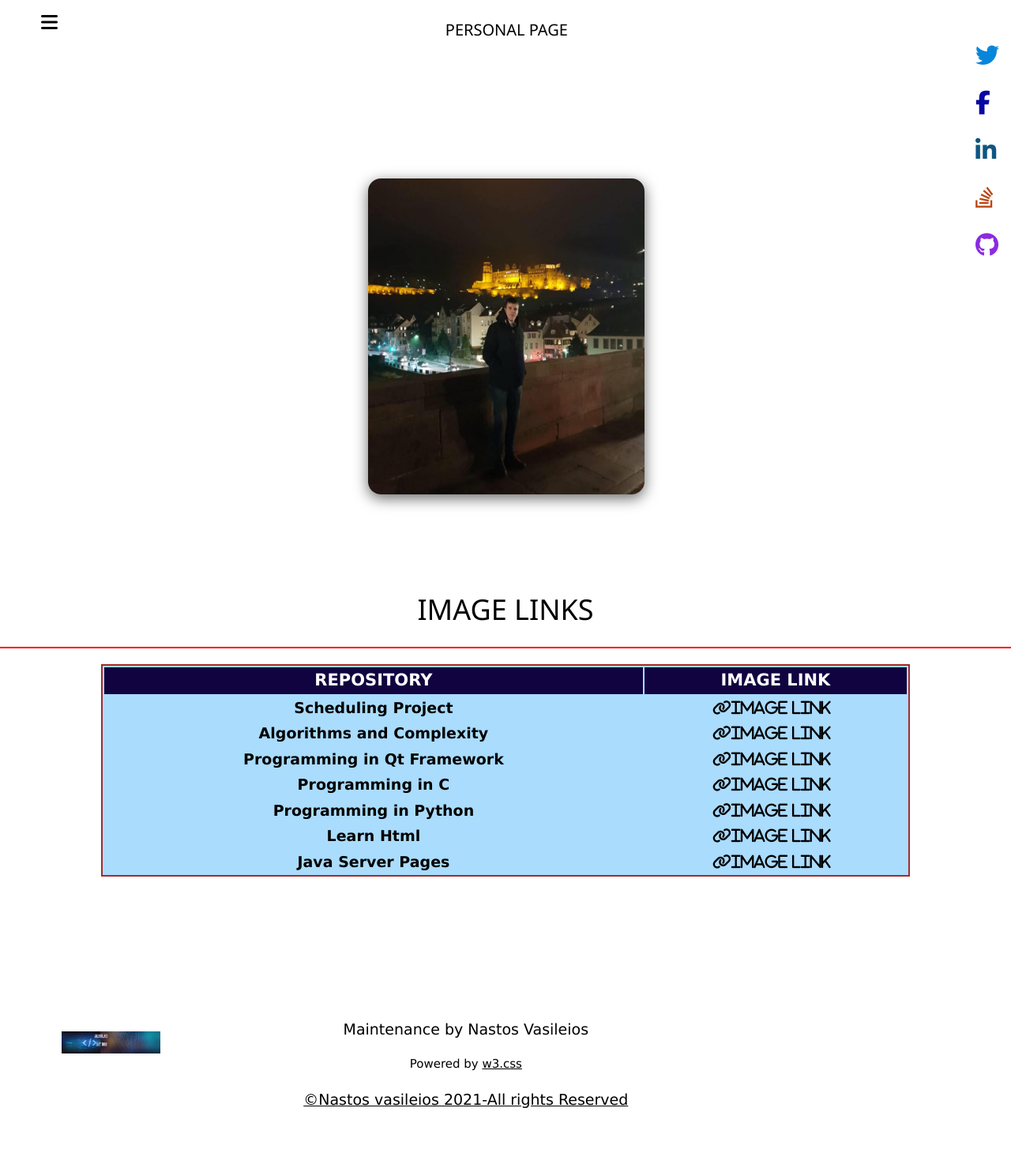
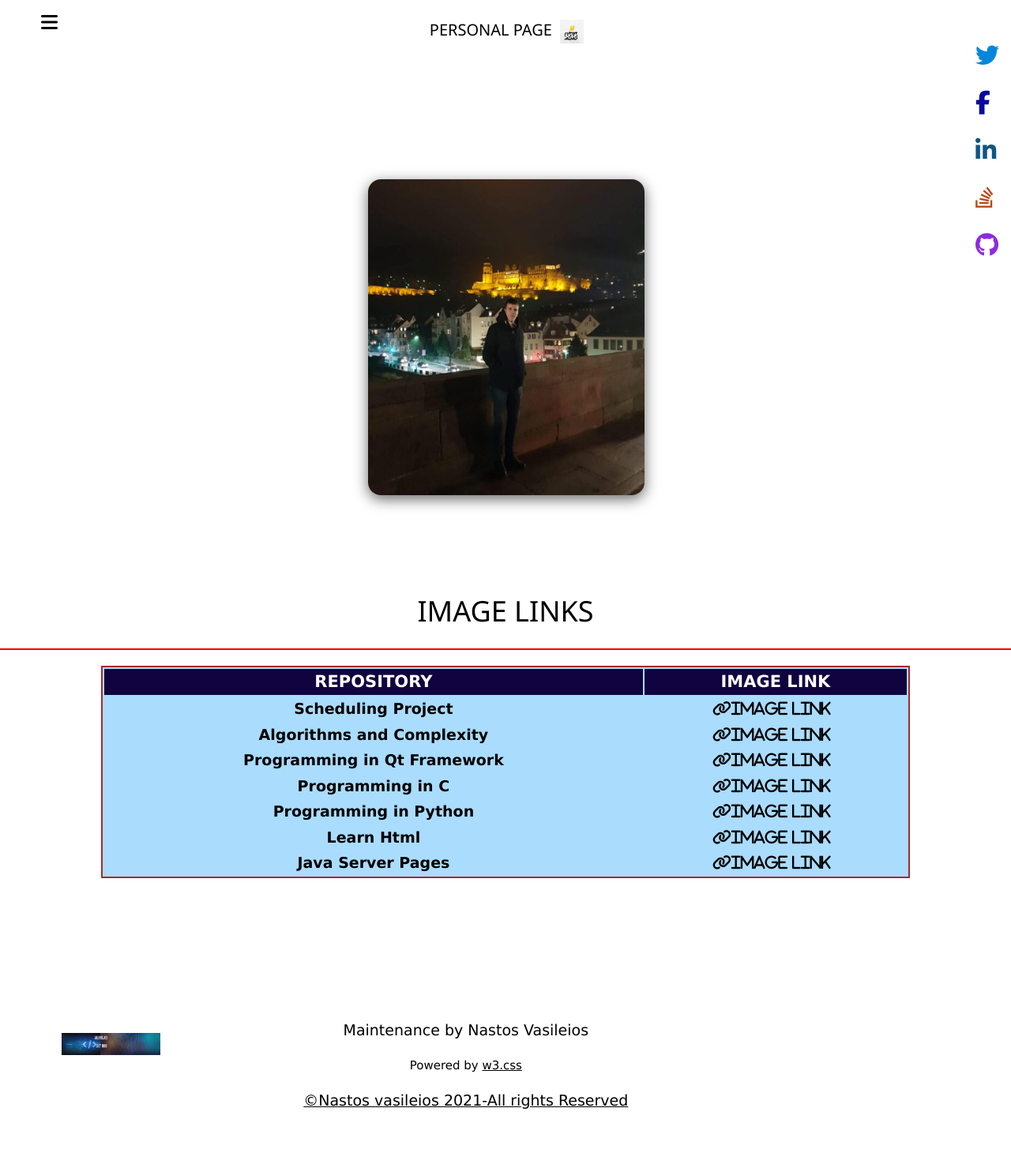
Before and after one commit to vasnastos/vasnastos.github.io, a Jekyll site: the page file_rights.html, which Jekyll copies as it is, in a window 1280 px wide. Shown: the whole page at 79% size. Built offline with Jekyll 4.4.1, drawn with Linux system fonts in a browser that asks for light colours; nearby versions of some CDN libraries; comment, search, counter and statistics services are not loaded.

Commit message:
Update file_rights.html

```diff
--- a/file_rights.html
+++ b/file_rights.html
@@ -2,7 +2,7 @@
 <html>
 <head>
 <title>Nastos Vasileios | Νάστος Βασίλειος</title>
-<link rel="icon" href="img/logo.jpg" type="image/x-icon">
+<link rel="icon" href="img/nv.png" type="image/x-icon">
 <meta charset="UTF-8">
 <meta name="viewport" content="width=device-width, initial-scale=1">
 <link rel="stylesheet" href="https://www.w3schools.com/w3css/4/w3.css">
@@ -561,7 +561,7 @@
   <span class="animation">
     <i onclick="w3_open()" class="fa fa-bars w3-xlarge w3-button w3-theme"></i>
   <div class="w3-center" style="margin-left:150px;">
-   <h4 style="margin-top:-25px;">PERSONAL PAGE</h4>
+   <h4 style="margin-top:-25px;">PERSONAL PAGE<img src="img/nv.png" width="30px"  height="30px" style="margin-left:10px;"></h4>
    <center><h1 class="ml1">
     <span style="display:inline-block">
       <span class="text-wrapper">
```
